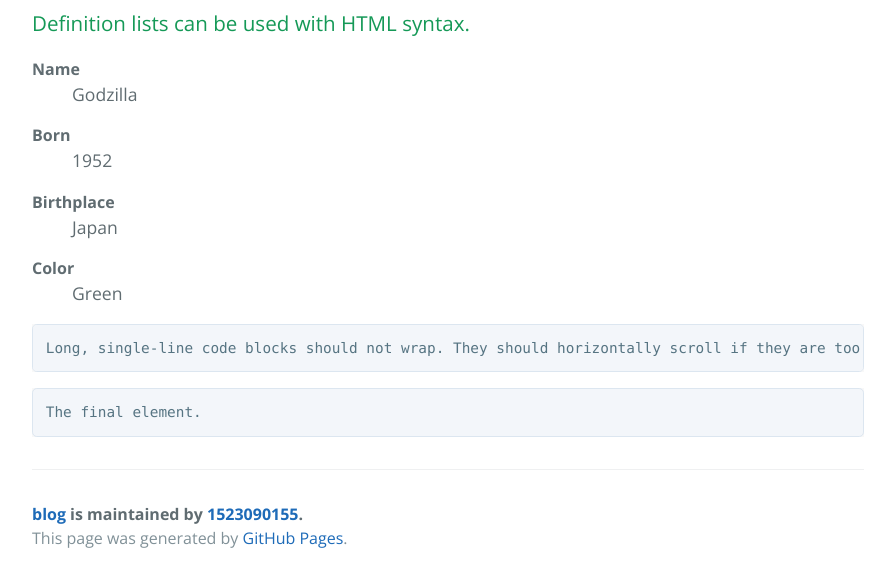
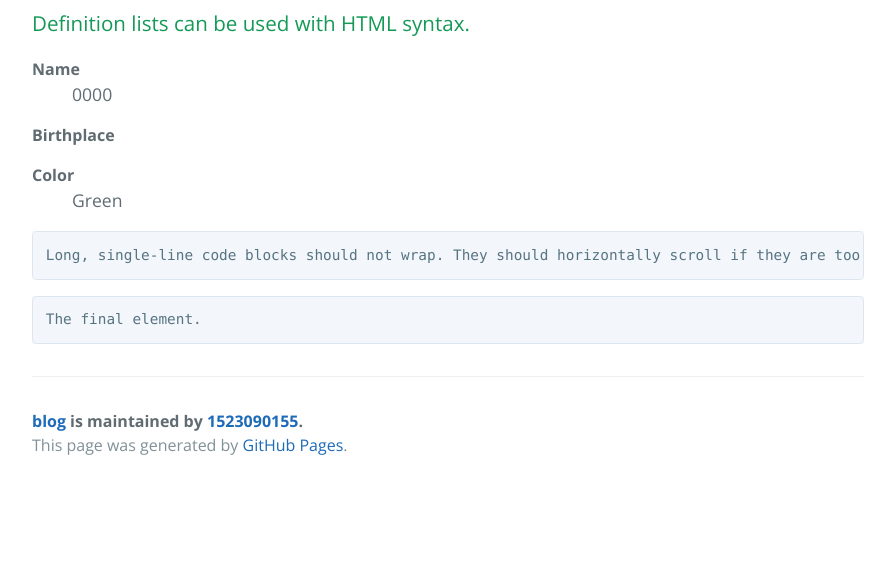
Before and after one commit to 1523090155/blog, a Jekyll site: the page built from index.md, in a window 1280 px wide and 900 px high, scrolled down 3190 px, cut to the strip 318-900 px from the top of the window. Shown: the whole strip, without its empty margins (192-1087 px from the left). Built offline with Jekyll 4.4.1, drawn with Linux system fonts in a browser that asks for light colours; after the commit the page ends 3997 px from its top, so only the background shows below that.

Commit message:
Update index.md

```diff
--- a/index.md
+++ b/index.md
@@ -105,11 +105,8 @@ end
 
 <dl>
 <dt>Name</dt>
-<dd>Godzilla</dd>
-<dt>Born</dt>
-<dd>1952</dd>
+<dd>0000</dd>
 <dt>Birthplace</dt>
-<dd>Japan</dd>
 <dt>Color</dt>
 <dd>Green</dd>
 </dl>
```
